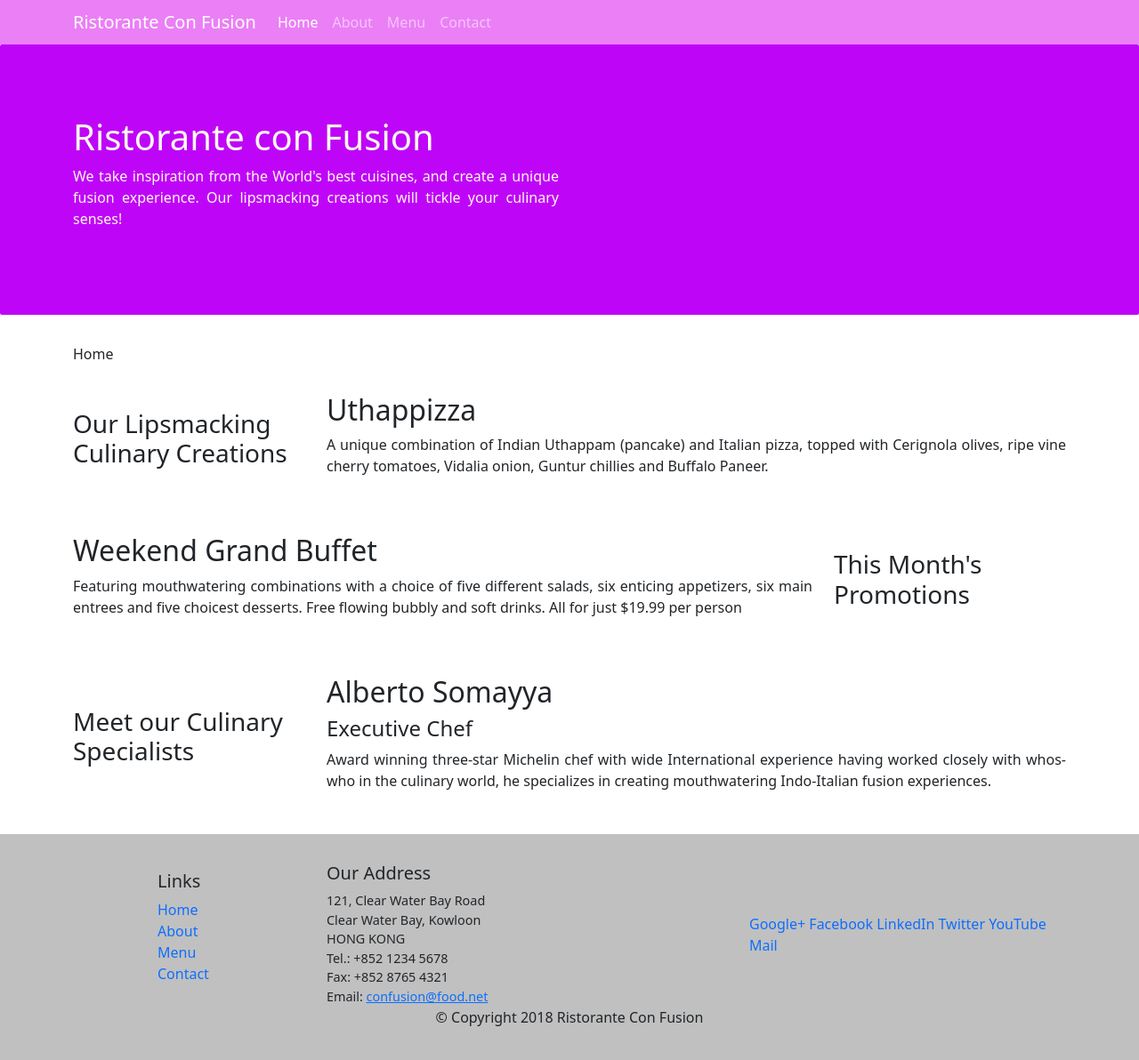
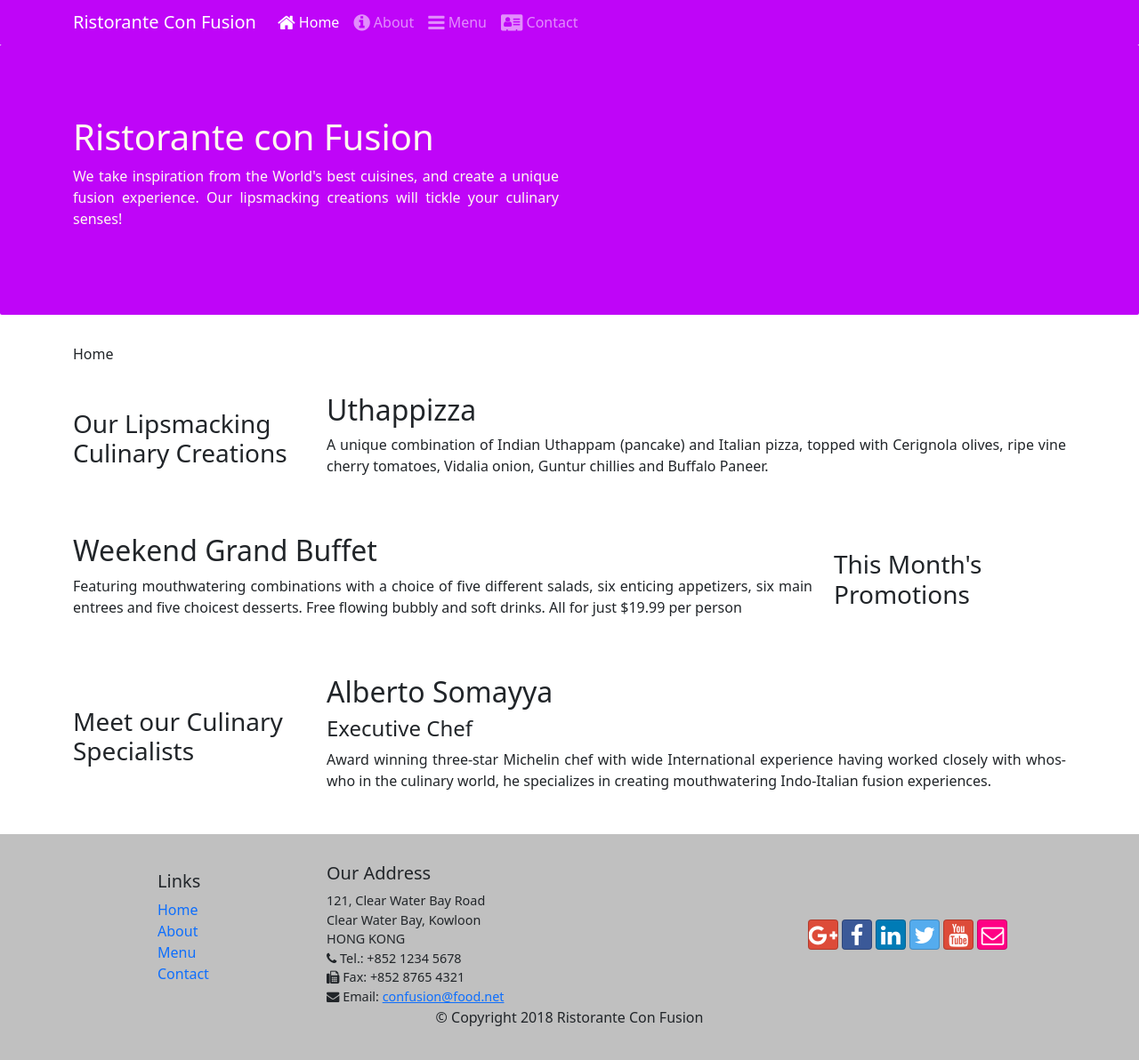
Before and after one commit to AikeNyanLynnOo/Learn-Bootstrap, a website: page index.html in a window 1280 px wide. Shown: the whole page at 89% size. Drawn offline with nearby package versions, Linux system fonts and the light colour scheme.

Commit message:
Icon Fonts (Font-awesome & Bootstrap-social-icons)

```diff
--- a/css/style.css
+++ b/css/style.css
@@ -1,7 +1,7 @@
 .jumbotron {
   padding: 3rem 0 3rem 0;
   margin-bottom: 2rem;
-  background-color: #bf05f8;
+  background-color: rgb(191, 5, 248);
   color: floralwhite;
   border-radius: 2px;
   -webkit-border-radius: 2px;
@@ -40,6 +40,5 @@ body {
 
 .navbar-dark {
   height: 50px;
-  background-color: rgba(216, 1, 237, 0.5);
-  color : floralwhite;
+  background-color: rgba(191,5,248);
 }
--- a/index.html
+++ b/index.html
@@ -9,26 +9,52 @@
       rel="stylesheet"
       href="node_modules/bootstrap/dist/css/bootstrap.min.css"
     />
+    <link
+      rel="stylesheet"
+      href="node_modules/font-awesome/css/font-awesome.min.css"
+    />
+    <link
+      rel="stylesheet"
+      href="node_modules/bootstrap-social/bootstrap-social.css"
+    />
     <link rel="stylesheet" href="css/style.css" />
   </head>
   <body>
     <nav class="navbar navbar-expand-sm navbar-dark fixed-top">
       <div class="container">
         <a href="/" class="navbar-brand">Ristorante Con Fusion</a>
-        <button type="button" class="navbar-toggler" data-bs-toggle="collapse" data-bs-target="#myNavbar" aria-controls="myNavbar" aria-expanded="false" aria-label="Toggle Navigation">
+        <button
+          type="button"
+          class="navbar-toggler"
+          data-bs-toggle="collapse"
+          data-bs-target="#myNavbar"
+          aria-controls="myNavbar"
+          aria-expanded="false"
+          aria-label="Toggle Navigation"
+        >
           <span class="navbar-toggler-icon"></span>
         </button>
         <div class="collapse navbar-collapse" id="myNavbar">
           <ul class="navbar-nav">
-            <li class="nav-item"><a href="/" class="nav-link active">Home</a></li>
             <li class="nav-item">
-              <a href="/aboutus.html" class="nav-link">About</a>
+              <a href="/" class="nav-link active"
+                ><i class="fa fa-home fa-lg"></i> Home</a
+              >
             </li>
             <li class="nav-item">
-              <a href="/menu.html" class="nav-link">Menu</a>
+              <a href="/aboutus.html" class="nav-link"
+                ><i class="fa fa-info-circle fa-lg"></i> About</a
+              >
             </li>
             <li class="nav-item">
-              <a href="contact.html" class="nav-link">Contact</a>
+              <a href="/menu.html" class="nav-link"
+                ><i class="fa fa-bars fa-lg"></i> Menu</a
+              >
+            </li>
+            <li class="nav-item">
+              <a href="contact.html" class="nav-link"
+                ><i class="fa fa-address-card fa-lg"></i> Contact</a
+              >
             </li>
           </ul>
         </div>
@@ -119,19 +145,22 @@
               121, Clear Water Bay Road<br />
               Clear Water Bay, Kowloon<br />
               HONG KONG<br />
-              Tel.: +852 1234 5678<br />
-              Fax: +852 8765 4321<br />
-              Email: <a href="mailto:confusion@food.net">confusion@food.net</a>
+              <i class="fa fa-phone"></i> Tel.: +852 1234 5678<br />
+              <i class="fa fa-fax"></i> Fax: +852 8765 4321<br />
+              <i class="fa fa-envelope"></i> Email:
+              <a href="mailto:confusion@food.net">confusion@food.net</a>
             </div>
           </div>
           <div class="d-flex justify-content-center col-sm">
             <div class="text-decor-none">
-              <a href="http://google.com/+">Google+</a>
-              <a href="http://www.facebook.com/profile.php?id=">Facebook</a>
-              <a href="http://www.linkedin.com/in/">LinkedIn</a>
-              <a href="http://twitter.com/">Twitter</a>
-              <a href="http://youtube.com/">YouTube</a>
-              <a href="mailto:">Mail</a>
+              <a href="http://google.com/+" class="btn btn-social-icon btn-google"
+                ><span class="fa fa-google-plus"></span></a
+              >
+              <a href="http://www.facebook.com/profile.php?id=" class="btn btn-social-icon btn-facebook"><span class="fa fa-facebook"></span></a>
+              <a href="http://www.linkedin.com/in/" class="btn btn-social-icon btn-linkedin"><span class="fa fa-linkedin"></span></a>
+              <a href="http://twitter.com/" class="btn btn-social-icon btn-twitter"><span class="fa fa-twitter"></span></a>
+              <a href="http://youtube.com/" class="btn btn-social-icon btn-google"><span class="fa fa-youtube"></span></a>
+              <a href="mailto:" class="btn btn-social-icon btn-flickr"><span class="fa fa-envelope-o"></span></a>
             </div>
           </div>
         </div>
--- a/package.json
+++ b/package.json
@@ -11,8 +11,11 @@
   "author": "",
   "license": "ISC",
   "dependencies": {
+    "@fortawesome/fontawesome-free": "^5.15.3",
     "@popperjs/core": "^2.9.2",
-    "bootstrap": "^5.0.1"
+    "bootstrap": "^5.0.1",
+    "bootstrap-social": "^5.1.1",
+    "font-awesome": "^4.7.0"
   },
   "devDependencies": {
     "lite-server": "^2.6.1"
```
Also changed, not shown: aboutus.html (+65 -14 lines), 1 other file.
